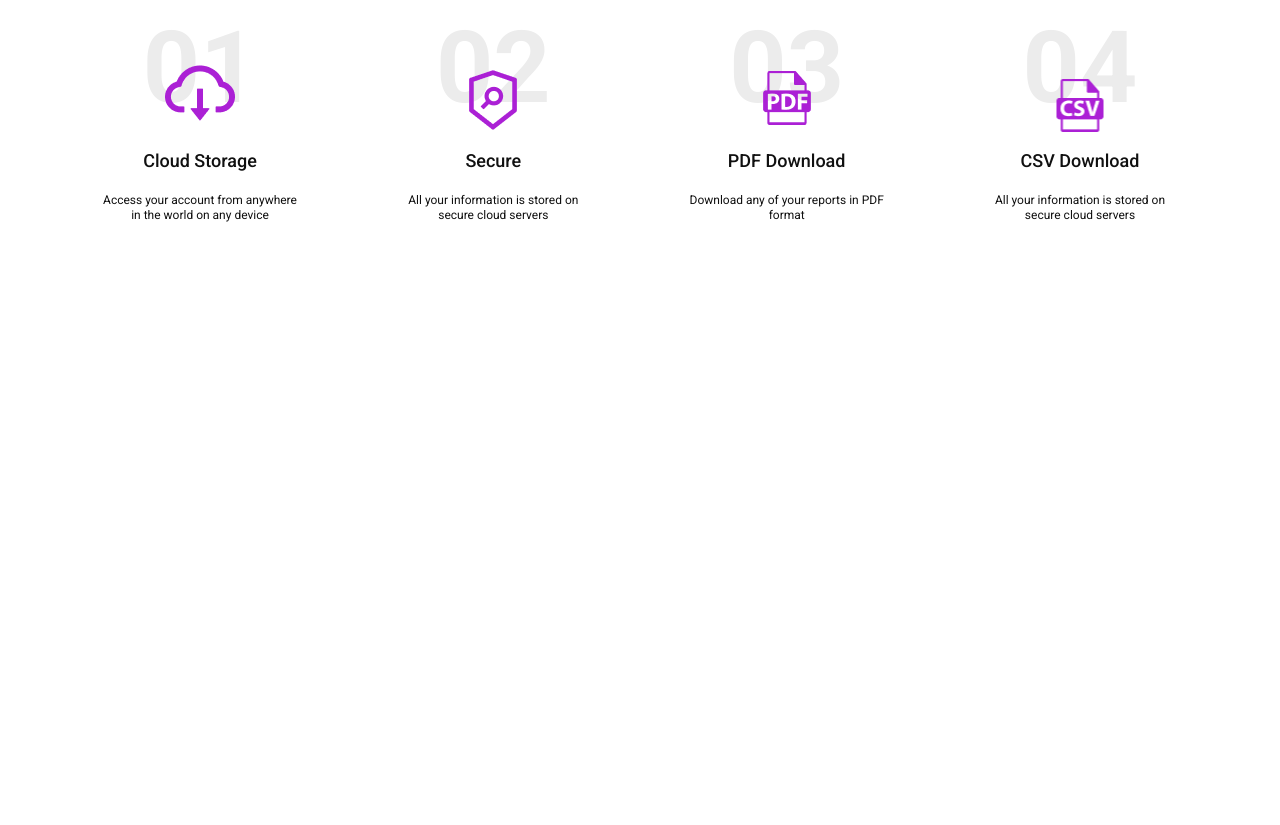
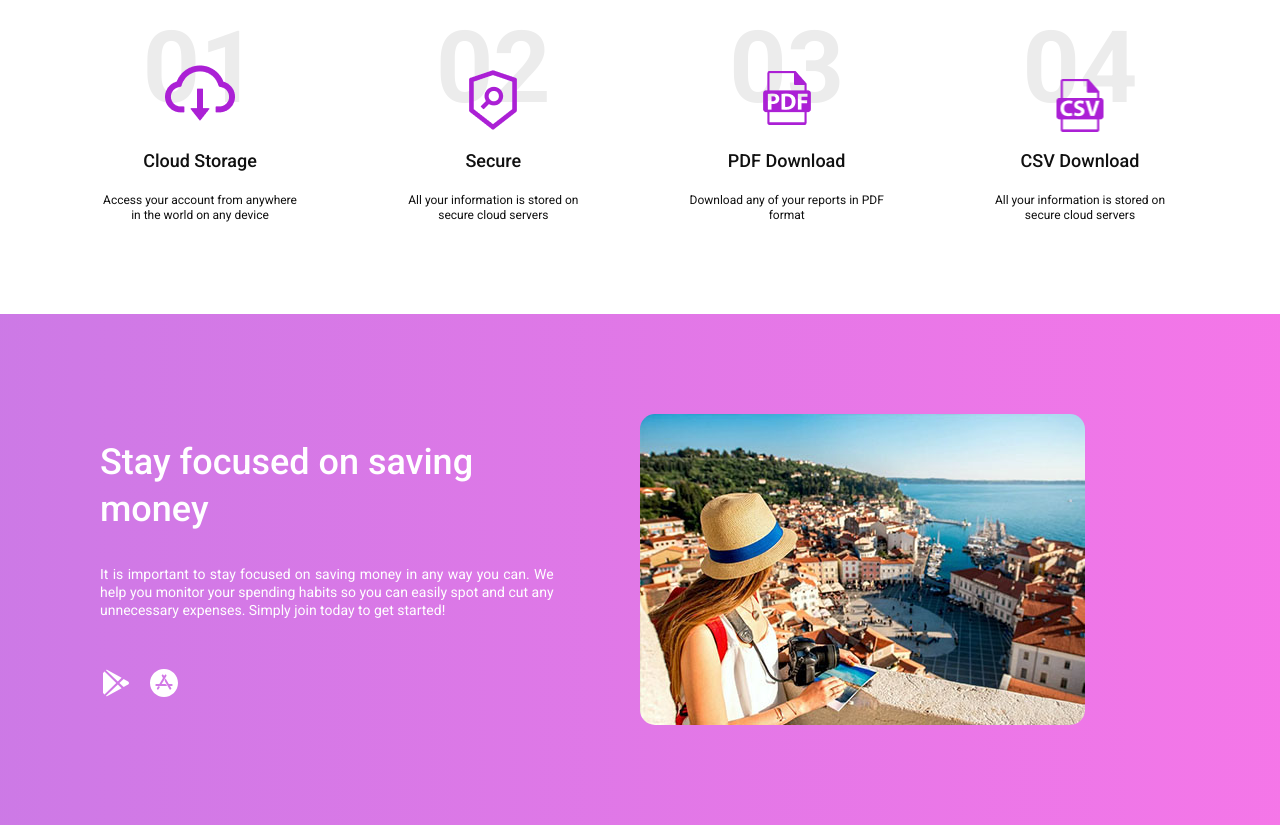
Before and after one commit to AnatoliyVinokurov/LandingBudgetManagementApp, a plain HTML site: page index.html in a window 1280 px wide. Shown: the part 2048-2873 px from the top of the page. Before the commit the page ends 2362 px from the top, so only its background shows below. Drawn offline with Linux system fonts and the light colour scheme.

Commit message:
block markup Download

```diff
--- a/css/style.css
+++ b/css/style.css
@@ -211,23 +211,27 @@ h2 {
     margin-bottom: 20px;
 }
 
-.tech-wrap{
+.tech-wrap {
     padding: 70px 0;
 }
-.tech-wrap>h2{
+
+.tech-wrap>h2 {
     text-align: center;
     margin-bottom: 4rem;
 }
-.tech-block{
+
+.tech-block {
     display: flex;
     justify-content: space-between;
 }
-.tech-block-item{
+
+.tech-block-item {
     max-width: 200px;
     color: #101010;
     text-align: center;
 }
-.tech-block-item header{
+
+.tech-block-item header {
     font-weight: 700;
     font-size: 6.25rem;
     color: rgba(16, 16, 16, 0.08);
@@ -235,7 +239,7 @@ h2 {
     position: relative;
 }
 
-.tech-block-item header img{
+.tech-block-item header img {
     border-radius: 0;
     position: absolute;
     bottom: 0;
@@ -243,14 +247,49 @@ h2 {
     transform: translateX(-50%);
 }
 
-.tech-block-item h3{
+.tech-block-item h3 {
     font-weight: 500;
     font-size: 1.125rem;
     margin-bottom: 20px;
 }
 
-.tech-block-item p{
+.tech-block-item p {
     font-weight: 400;
     font-size: 0.75rem;
     margin-bottom: 20px;
 }
+
+.download-wrap {
+    background: linear-gradient(90deg, rgba(171, 32, 213, 0.6) 0%, rgba(238, 27, 217, 0.6) 100%);
+    padding: 100px 0;
+}
+
+.download-block {
+    display: flex;
+    color:#fff;
+}
+
+.download-block-txt,
+.download-block-img {
+    width: 42%;
+    margin-right: 8%;
+    align-self: center;
+}
+
+.download-block-txt h2 {
+    margin-bottom: 2rem;
+}
+
+.download-block-txt p {
+    text-align: justify;
+    font-weight: 400;
+    font-size: 0.875rem;
+    margin-bottom: 1rem;
+}
+.download-app{
+    display: flex;
+    margin-top: 3rem;
+}
+.download-app a{
+    margin-right: 1rem;
+}
--- a/index.html
+++ b/index.html
@@ -121,6 +121,22 @@
             </article>
         </div>
     </section>
+
+    <section class="download-wrap">
+        <div class="download-block wrap">
+            <div class="download-block-txt">
+                <h2>Stay focused on saving money</h2>
+                <p>It is important to stay focused on saving money in any way you can. We help you monitor your spending habits so you can easily spot and cut any unnecessary expenses. Simply join today to get started!</p>
+                <div class="download-app">
+                    <a href="#"><img src="./img/playmarket.svg" alt="google play"></a>
+                    <a href="#"><img src="./img/appstore.svg" alt="app store"></a>
+                </div>
+            </div>
+            <div class="download-block-img">
+                <img src="./img/downl.jpg" alt="about">
+            </div>
+        </div>
+    </section>
 </body>
 
 </html>
```
Also changed, not shown: img/appstore.svg (added), img/playmarket.svg (added).
